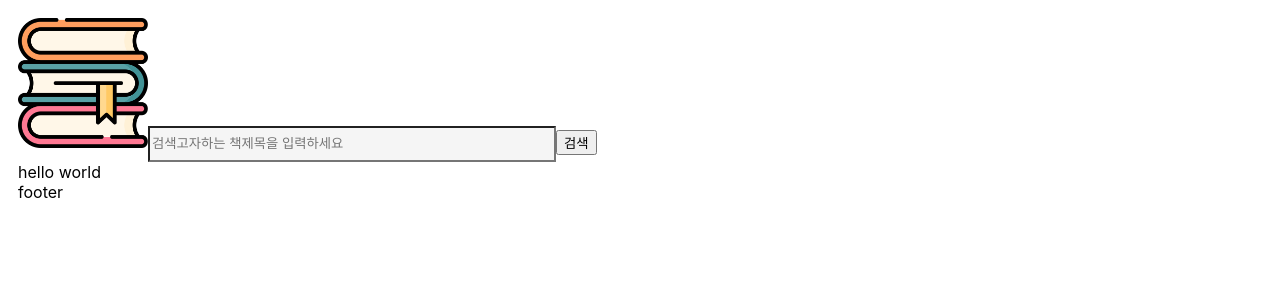
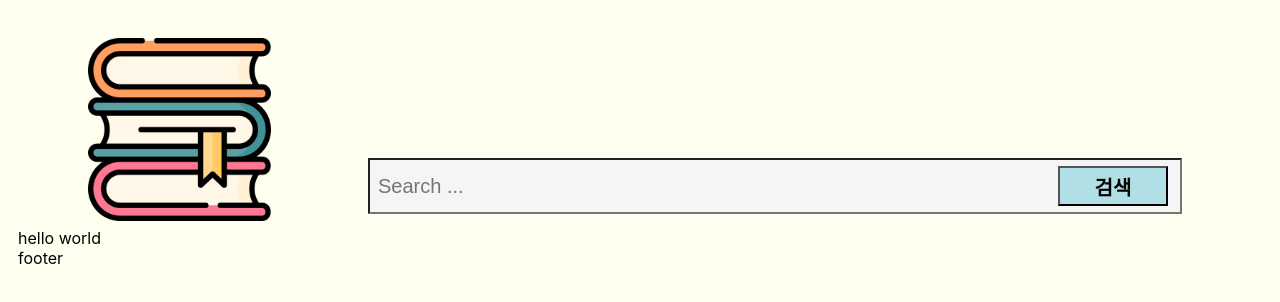
Before and after one commit to localBookStore/bookstore, a React (Create React App) app in the folder front-end/books/: page / in a window 1280 px wide. Shown: the top 302 px of the page. Built offline with nearby package versions, Linux system fonts and the light colour scheme.

Commit message:
:construction: applying header.css

```diff
--- a/front-end/books/public/index.html
+++ b/front-end/books/public/index.html
@@ -12,7 +12,7 @@
 
     <title>BookStore</title>
   </head>
-  <body>
+  <body style="background-color: ivory">
     <noscript>You need to enable JavaScript to run this app.</noscript>
     <div id="root"></div>
 
--- a/front-end/books/src/App.css
+++ b/front-end/books/src/App.css
@@ -1,3 +1,4 @@
 div.app {
+    position: relative;
     margin: 18px;
 }
--- /dev/null
+++ b/front-end/books/src/components/Footer.css
@@ -0,0 +1,3 @@
+.footer {
+    position: relative;
+}
--- a/front-end/books/src/components/Footer.js
+++ b/front-end/books/src/components/Footer.js
@@ -1,5 +1,7 @@
+import "./Footer.css"
+
 const Footer = () => {
-  return <div>
+  return <div className="footer">
     footer
   </div>
 }
--- a/front-end/books/src/components/HeaderPage/Header.css
+++ b/front-end/books/src/components/HeaderPage/Header.css
@@ -1,4 +1,14 @@
+.header{
+    position: relative;
+    width: 100%;
+    height: 210px;
+}
+
 .logo {
-    width:130px;
+    position: absolute;
+    left:70px;
+    top: 20px;
+    width:183px;
     height: auto;
+    overflow: hidden;
 }
--- a/front-end/books/src/components/HeaderPage/Header.js
+++ b/front-end/books/src/components/HeaderPage/Header.js
@@ -3,9 +3,9 @@ import SearchBar from "./SearchBar"
 import "./Header.css"
 
 const Header = () => {
-  return <>
-    <img src={logo} className="logo" alt="logo" />
-    <SearchBar />
-  </>
+  return <div className="header">
+      <img src={logo} className="logo" alt="logo" />
+      <SearchBar />
+  </div>
 }
 export default Header;
--- a/front-end/books/src/components/HeaderPage/SearchBar.css
+++ b/front-end/books/src/components/HeaderPage/SearchBar.css
@@ -1,6 +1,28 @@
+
+.search-items {
+    position: absolute;
+    left: 350px;
+    top: 140px;
+}
 .search-bar {
     background-color: whitesmoke;
-    margin: 0 auto;
-    width:400px;
-    height:30px;
+    width:800px;
+    height:50px;
+    font-size: 20px;
+    padding-left:8px;
 }
+.search-button {
+    position: absolute;
+    background-color: powderblue;
+    top: 8px;
+    left: 680px;
+    width: 110px;
+    height: 40px;
+    margin: 0 10px;
+    font-size: 20px;
+    font-weight: 900;
+    cursor: pointer;
+}
+.search-button:hover{
+    opacity: 0.8;
+}
--- a/front-end/books/src/components/HeaderPage/SearchBar.js
+++ b/front-end/books/src/components/HeaderPage/SearchBar.js
@@ -1,5 +1,5 @@
 import "./SearchBar.css"
-import {useState} from "react"
+import { useState } from "react"
 
 
 const SearchBar = () => {
@@ -7,9 +7,9 @@ const SearchBar = () => {
 
   const enterEvent = (event) => {
 
-    const {value} = event.target
+    const { value } = event.target
     setInputs(value)
-    if (event.key === 'Enter'){
+    if (event.key === 'Enter') {
       clickEvent()
     }
   }
@@ -19,12 +19,19 @@ const SearchBar = () => {
   }
 
   return <>
-    <input
-      className="search-bar"
-      placeholder="검색고자하는 책제목을 입력하세요"
-      onKeyDown ={enterEvent}
-    />
-    <button onClick={clickEvent}>검색</button>
+    <div className="search-items">
+      <input
+        className="search-bar"
+        placeholder="Search ..."
+        onKeyDown={enterEvent}
+      />
+      <button
+        className="search-button"
+        onClick={clickEvent}
+
+        >검색
+        </button>
+    </div>
   </>
 }
 export default SearchBar
--- /dev/null
+++ b/front-end/books/src/components/Main.css
@@ -0,0 +1,3 @@
+.main {
+    position: relative;
+}
--- a/front-end/books/src/components/Main.js
+++ b/front-end/books/src/components/Main.js
@@ -1,6 +1,8 @@
+import "./Main.css"
+
 const Main = () => {
 
-  return <div>
+  return <div className="main">
     hello world
   </div>
 }
```
